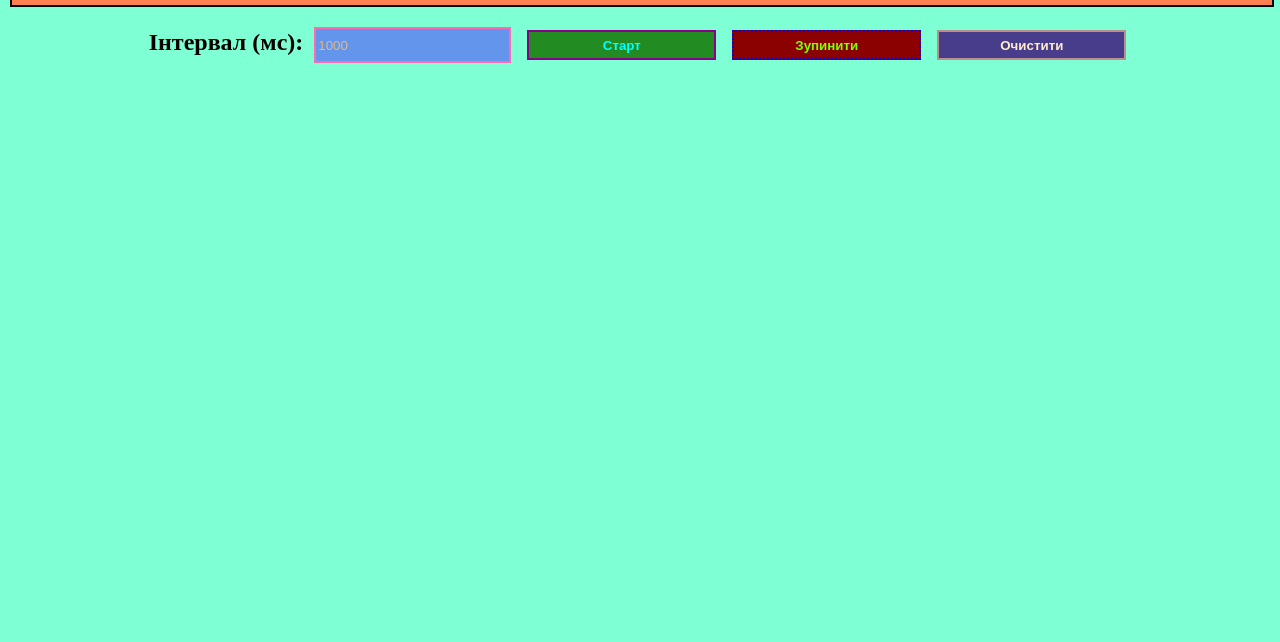
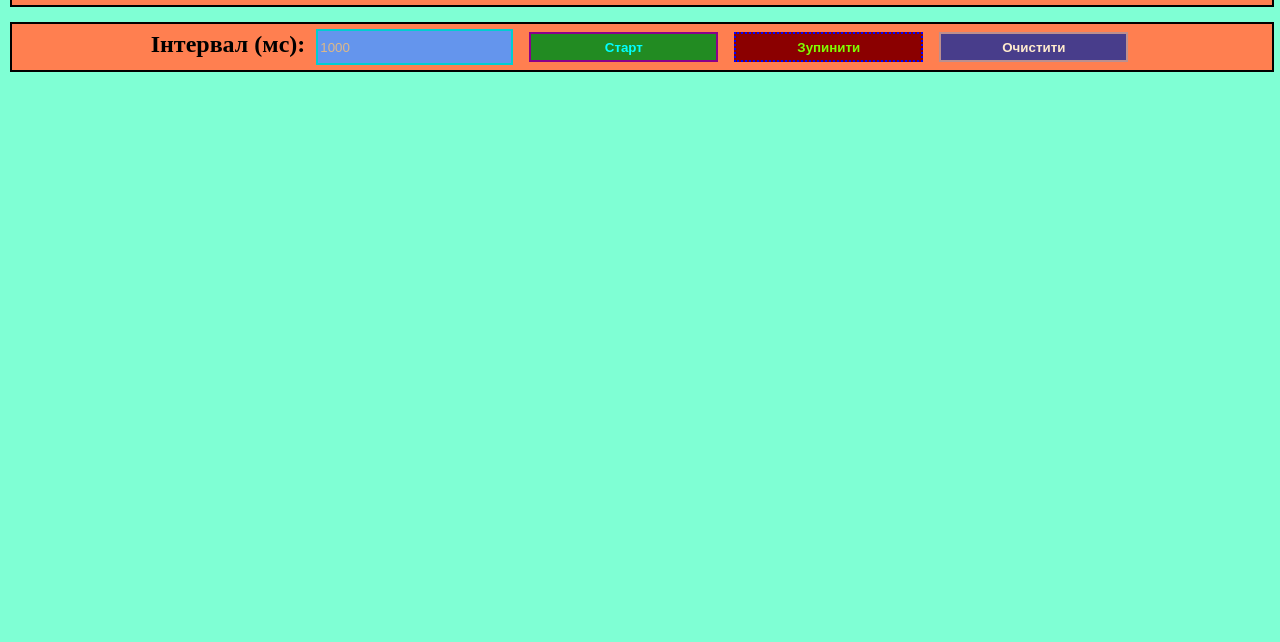
Before and after one commit to ProkydianchykDaniil/Lab3-Itex, a plain HTML site: page index.html in a window 1280 px wide. Shown: the part 158-800 px from the top of the page. Drawn offline with Linux system fonts and the light colour scheme.

Commit message:
add sticky navigation bar

```diff
--- a/style.css
+++ b/style.css
@@ -27,6 +27,15 @@ header span {
     text-align: center;
     font-size: 24px;
     font-weight: bold;
+    width: 100%;
+    position: sticky;
+    z-index: 1;
+    border: 2px solid black;
+    background-color: coral;
+    top: 20px;
+    margin-left: auto;
+    margin-right: auto;
+    transition: top 0.3s;
 }
 
 #startButton {
@@ -51,7 +60,7 @@ header span {
 }
 
 #intervalInput {
-    border: 2px solid hotpink;
+    border: 2px solid darkturquoise;
     background-color: cornflowerblue;
     color: burlywood;
 }
@@ -60,6 +69,7 @@ table {
     border-collapse: collapse;
     min-width: 30%;
     margin: 20px;
+    margin-top: 50px;
     font-size: 20px;
     position: relative;
     top: 20%;
```
